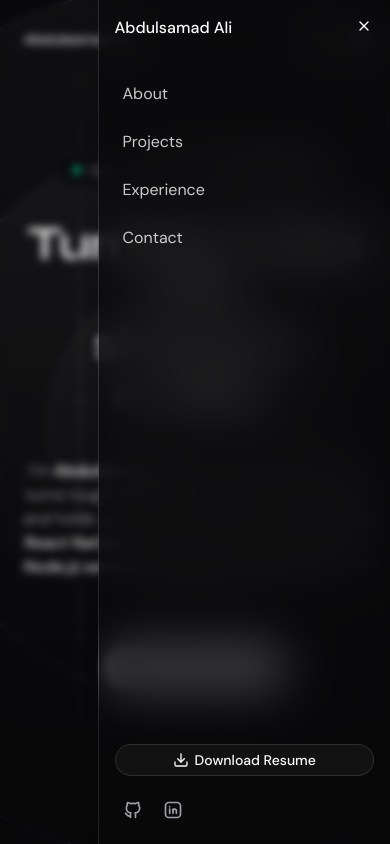
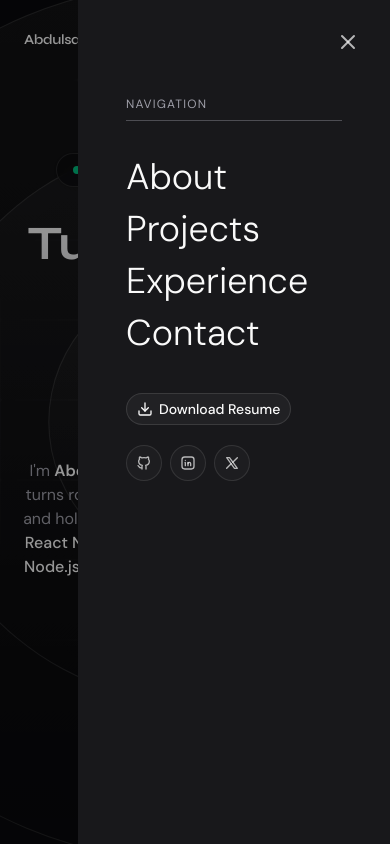
Before and after one commit to devphenom/devphenom.github.io, a Next.js app: page / in a window 390 px wide. Both pictures are taken after a click on the button 358 px from the left and 40 px from the top of the page. Shown: the top 844 px of the page. Built offline with nearby package versions, Linux system fonts and the light colour scheme; a web font is replaced by a local one.

Commit message:
feat: implement curved menu with animations, enhance contact section, and adjust footer height

```diff
--- a/components/contact.tsx
+++ b/components/contact.tsx
@@ -11,11 +11,11 @@ import { Mail } from "lucide-react";
 import { contact, socials } from "@/lib/constants";
 
 const fadeUp = {
-  hidden: { opacity: 0, y: 16 },
+  hidden: { opacity: 0, y: 28 },
   show: (i: number) => ({
     opacity: 1,
     y: 0,
-    transition: { duration: 0.5, delay: 0.1 * i, ease: "easeOut" as const },
+    transition: { duration: 0.6, delay: 0.1 * i, ease: "easeOut" as const },
   }),
 };
 
@@ -35,7 +35,7 @@ export function Contact() {
           variants: fadeUp,
           initial: "hidden" as const,
           whileInView: "show" as const,
-          viewport: { once: true, margin: "-80px" },
+          viewport: { once: true, margin: "-40px" },
           custom: i,
         };
 
@@ -55,7 +55,10 @@ export function Contact() {
           />
         </motion.div>
 
-        <motion.div {...anim(1)} className="mt-14 flex max-w-2xl flex-col gap-8">
+        <motion.div
+          {...anim(1)}
+          className="mt-14 flex max-w-2xl flex-col gap-8"
+        >
           <div className="space-y-3">
             <p className="text-2xl font-semibold text-foreground sm:text-3xl">
               {contact.title}
--- /dev/null
+++ b/components/curved-menu/anim.ts
@@ -0,0 +1,29 @@
+import type { Variants } from "motion/react";
+
+const ease = [0.76, 0, 0.24, 1] as const;
+
+/** Slides the whole panel in from off-screen right. */
+export const menuSlide: Variants = {
+  initial: { x: "calc(100% + 100px)" },
+  enter: { x: "0", transition: { duration: 0.8, ease } },
+  exit: { x: "calc(100% + 100px)", transition: { duration: 0.8, ease } },
+};
+
+/** Staggers each nav link in from the right. */
+export const slide: Variants = {
+  initial: { x: 80 },
+  enter: (i: number) => ({
+    x: 0,
+    transition: { duration: 0.8, ease, delay: 0.05 * i },
+  }),
+  exit: (i: number) => ({
+    x: 80,
+    transition: { duration: 0.8, ease, delay: 0.05 * i },
+  }),
+};
+
+/** Toggles the active-link indicator dot. */
+export const scale: Variants = {
+  open: { scale: 1, transition: { duration: 0.3 } },
+  closed: { scale: 0, transition: { duration: 0.4 } },
+};
--- /dev/null
+++ b/components/curved-menu/curve.tsx
@@ -0,0 +1,45 @@
+"use client";
+
+import { motion } from "motion/react";
+import { useEffect, useState } from "react";
+
+const ease = [0.76, 0, 0.24, 1] as const;
+
+/**
+ * Animated SVG curve on the panel's left edge. The `Q` control point morphs
+ * from -100 (bulging left) to 100 (flush), producing the curved sweep on
+ * enter and reversing on exit. Height is read on the client (and on resize)
+ * so it fills the viewport without relying on `window` during render.
+ */
+export function Curve() {
+  const [height, setHeight] = useState(0);
+
+  useEffect(() => {
+    const update = () => setHeight(window.innerHeight);
+    update();
+    window.addEventListener("resize", update);
+    return () => window.removeEventListener("resize", update);
+  }, []);
+
+  if (!height) return null;
+
+  const initialPath = `M100 0 L200 0 L200 ${height} L100 ${height} Q-100 ${height / 2} 100 0`;
+  const targetPath = `M100 0 L200 0 L200 ${height} L100 ${height} Q100 ${height / 2} 100 0`;
+
+  const curve = {
+    initial: { d: initialPath },
+    enter: { d: targetPath, transition: { duration: 1, ease } },
+    exit: { d: initialPath, transition: { duration: 0.8, ease } },
+  };
+
+  return (
+    <svg className="pointer-events-none absolute left-[-99px] top-0 h-full w-[100px] fill-card stroke-none">
+      <motion.path
+        variants={curve}
+        initial="initial"
+        animate="enter"
+        exit="exit"
+      />
+    </svg>
+  );
+}
--- /dev/null
+++ b/components/curved-menu/curved-link.tsx
@@ -0,0 +1,46 @@
+"use client";
+
+import { motion } from "motion/react";
+
+import { scale, slide } from "./anim";
+
+type CurvedLinkProps = {
+  data: { name: string; link: string; index: number };
+  isActive: boolean;
+  setSelectedIndicator: (link: string) => void;
+  onNavigate: () => void;
+};
+
+export function CurvedLink({
+  data,
+  isActive,
+  setSelectedIndicator,
+  onNavigate,
+}: CurvedLinkProps) {
+  const { name, link, index } = data;
+
+  return (
+    <motion.div
+      className="relative flex items-center"
+      onMouseEnter={() => setSelectedIndicator(link)}
+      custom={index}
+      variants={slide}
+      initial="initial"
+      animate="enter"
+      exit="exit"
+    >
+      <motion.div
+        variants={scale}
+        animate={isActive ? "open" : "closed"}
+        className="absolute -left-8 size-2.5 rounded-full bg-foreground"
+      />
+      <a
+        href={link}
+        onClick={onNavigate}
+        className="text-4xl font-light text-foreground transition-opacity hover:opacity-70 sm:text-5xl"
+      >
+        {name}
+      </a>
+    </motion.div>
+  );
+}
--- /dev/null
+++ b/components/curved-menu/curved-menu.tsx
@@ -0,0 +1,95 @@
+"use client";
+
+import {
+  IconBrandGithub,
+  IconBrandLinkedin,
+  IconBrandX,
+  IconX,
+} from "@tabler/icons-react";
+import { RESUME_URL, navItems, socials } from "@/lib/constants";
+
+import { Curve } from "./curve";
+import { CurvedLink } from "./curved-link";
+import { Download } from "lucide-react";
+import { buttonVariants } from "@/components/ui/button";
+import { cn } from "@/lib/utils";
+import { menuSlide } from "./anim";
+import { motion } from "motion/react";
+import { useState } from "react";
+
+const socialLinks = [
+  { href: socials.github, label: "GitHub", Icon: IconBrandGithub },
+  { href: socials.linkedin, label: "LinkedIn", Icon: IconBrandLinkedin },
+  { href: socials.twitter, label: "X", Icon: IconBrandX },
+] as const;
+
+export function CurvedMenu({ onNavigate }: { onNavigate: () => void }) {
+  const [selectedIndicator, setSelectedIndicator] = useState<string>("");
+
+  return (
+    <motion.div
+      variants={menuSlide}
+      initial="initial"
+      animate="enter"
+      exit="exit"
+      className="fixed right-0 top-0 z-[60] h-dvh w-[80vw] max-w-sm bg-card text-foreground lg:hidden"
+    >
+      <button
+        type="button"
+        onClick={onNavigate}
+        aria-label="Close menu"
+        className="absolute right-6 top-6 z-10 flex size-9 items-center justify-center rounded-full text-foreground/70 transition-colors hover:bg-muted/50 hover:text-foreground"
+      >
+        <IconX className="size-6" />
+      </button>
+
+      <div className="flex h-full flex-col gap-10 p-12 pt-24">
+        <nav
+          onMouseLeave={() => setSelectedIndicator("")}
+          className="flex flex-col gap-3"
+        >
+          <p className="mb-6 border-b border-muted-foreground/40 pb-2 text-xs uppercase tracking-widest text-muted-foreground">
+            Navigation
+          </p>
+          {navItems.map((item, index) => (
+            <CurvedLink
+              key={item.link}
+              data={{ ...item, index }}
+              isActive={selectedIndicator === item.link}
+              setSelectedIndicator={setSelectedIndicator}
+              onNavigate={onNavigate}
+            />
+          ))}
+        </nav>
+
+        <div className="flex flex-col gap-5">
+          <a
+            href={RESUME_URL}
+            download
+            onClick={onNavigate}
+            className={cn(buttonVariants({ variant: "outline" }), "w-fit")}
+          >
+            <Download className="size-4" />
+            Download Resume
+          </a>
+          <div className="flex items-center gap-2">
+            {socialLinks.map(({ href, label, Icon }) => (
+              <a
+                key={label}
+                href={href}
+                target="_blank"
+                rel="noopener noreferrer"
+                aria-label={label}
+                className="inline-flex size-9 items-center justify-center rounded-full border border-border bg-muted/40 text-foreground/70 transition-colors hover:border-foreground/30 hover:text-foreground"
+              >
+                <Icon className="size-4" />
+              </a>
+            ))}
+          </div>
+        </div>
+      </div>
+
+      <Curve />
+    </motion.div>
+  );
+}
--- a/components/footer.tsx
+++ b/components/footer.tsx
@@ -17,7 +17,7 @@ export function Footer() {
   const year = new Date().getFullYear();
 
   return (
-    <footer className="sticky bottom-0 z-0 flex min-h-[75vh] w-full flex-col justify-between overflow-hidden bg-background">
+    <footer className="sticky bottom-0 z-0 flex min-h-[42vh] w-full flex-col justify-between overflow-hidden bg-background sm:min-h-[75vh]">
       {/* Foreground: divider, socials, copyright */}
       <div className="relative z-10 mx-auto w-full max-w-6xl px-5 pt-12">
         <div className="flex flex-col gap-6 border-t border-border pt-8 sm:flex-row sm:items-center sm:justify-between">
--- a/components/navbar.tsx
+++ b/components/navbar.tsx
@@ -13,17 +13,11 @@ import {
   Navbar as ResizableNavbar,
 } from "@/components/ui/resizable-navbar";
 import { RESUME_URL, navItems, profile, socials } from "@/lib/constants";
-import {
-  Sheet,
-  SheetContent,
-  SheetHeader,
-  SheetTitle,
-  SheetTrigger,
-} from "@/components/ui/sheet";
 
+import { AnimatePresence, motion } from "motion/react";
+import { CurvedMenu } from "@/components/curved-menu/curved-menu";
 import { Download } from "lucide-react";
 import { ModeToggle } from "@/components/mode-toggle";
-import { buttonVariants } from "@/components/ui/button";
 import { useState } from "react";
 
 const socialLinks = [
@@ -62,10 +56,11 @@ function SocialIcons() {
 }
 
 export function Navbar() {
-  const [open, setOpen] = useState(false);
+  const [isActive, setIsActive] = useState(false);
   const items = [...navItems];
 
   return (
+    <>
       <ResizableNavbar className="fixed top-4">
         {/* Desktop */}
         <NavBody>
@@ -93,52 +88,36 @@ export function Navbar() {
             <Logo />
             <div className="flex items-center gap-2">
               <ModeToggle />
-            <Sheet open={open} onOpenChange={setOpen}>
-              <SheetTrigger
+              <button
+                type="button"
+                onClick={() => setIsActive(true)}
                 aria-label="Open menu"
+                aria-expanded={isActive}
                 className="flex items-center justify-center rounded-md p-1 text-foreground"
               >
                 <IconMenu2 className="size-6" />
-              </SheetTrigger>
-              <SheetContent
-                side="right"
-                className="border-border bg-background/70 backdrop-blur-xl"
-              >
-                <SheetHeader>
-                  <SheetTitle>{profile.name}</SheetTitle>
-                </SheetHeader>
-
-                <nav className="flex flex-col gap-1 px-4">
-                  {items.map((item) => (
-                    <a
-                      key={item.link}
-                      href={item.link}
-                      onClick={() => setOpen(false)}
-                      className="rounded-md px-2 py-2.5 text-base text-foreground/80 transition-colors hover:bg-muted/50 hover:text-foreground"
-                    >
-                      {item.name}
-                    </a>
-                  ))}
-                </nav>
-
-                <div className="mt-auto flex flex-col gap-4 p-4">
-                  <a
-                    href={RESUME_URL}
-                    download
-                    className={buttonVariants({ variant: "outline" })}
-                  >
-                    <Download className="size-4" />
-                    Download Resume
-                  </a>
-                  <div className="flex items-center gap-1">
-                    <SocialIcons />
-                  </div>
-                </div>
-              </SheetContent>
-            </Sheet>
+              </button>
             </div>
           </MobileNavHeader>
         </MobileNav>
       </ResizableNavbar>
+
+      <AnimatePresence mode="wait">
+        {isActive && (
+          <motion.div
+            key="menu-overlay"
+            initial={{ opacity: 0 }}
+            animate={{ opacity: 1 }}
+            exit={{ opacity: 0 }}
+            transition={{ duration: 0.3 }}
+            onClick={() => setIsActive(false)}
+            className="fixed inset-0 z-[55] bg-black/40 lg:hidden"
+          />
+        )}
+      </AnimatePresence>
+      <AnimatePresence mode="wait">
+        {isActive && <CurvedMenu onNavigate={() => setIsActive(false)} />}
+      </AnimatePresence>
+    </>
   );
 }
--- a/components/ui/resizable-navbar.tsx
+++ b/components/ui/resizable-navbar.tsx
@@ -155,7 +155,7 @@ export const MobileNav = ({ children, className, visible }: MobileNavProps) => {
         width: visible ? "90%" : "100%",
         paddingRight: visible ? "12px" : "0px",
         paddingLeft: visible ? "12px" : "0px",
-        borderRadius: visible ? "4px" : "2rem",
+        borderRadius: visible ? "9999px" : "2rem",
         y: visible ? 20 : 0,
       }}
       transition={{
```
Also changed, not shown: components/projects.tsx (+280 -55 lines). Lines whose indentation alone changed are shown as unchanged.
